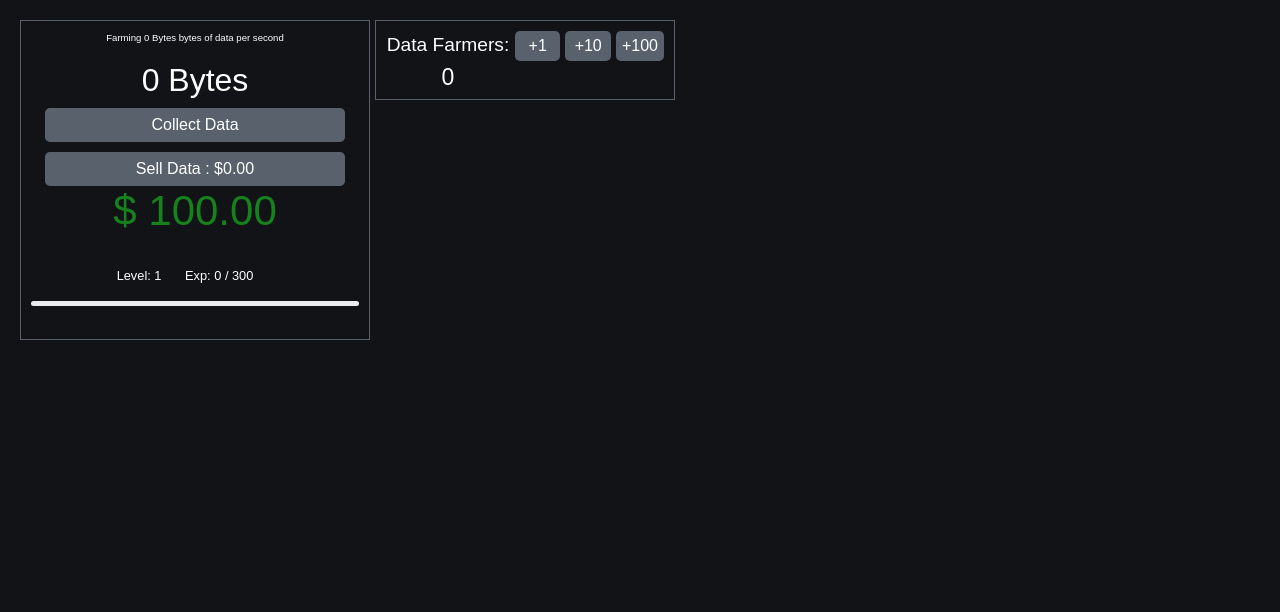
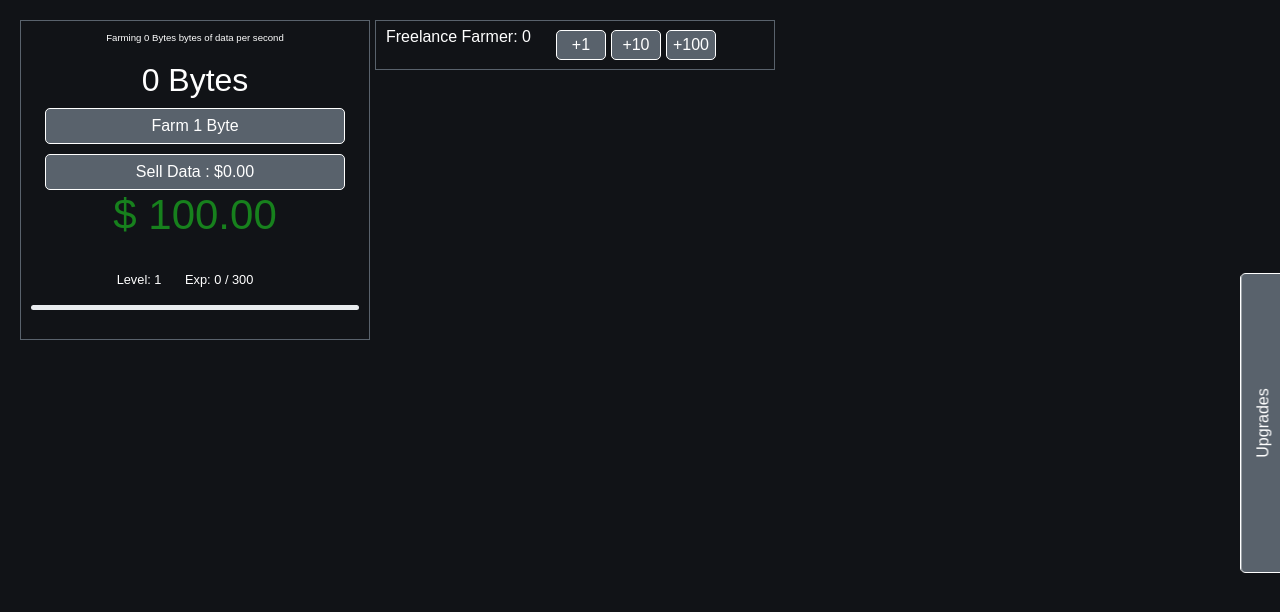
Before and after one commit to Tyger-Git/Data-Farmer, a website: page Data Farmer/wwwroot/game.html in a window 1280 px wide. Drawn offline with nearby package versions, Linux system fonts and the light colour scheme.

Commit message:
Upgrades Panel + DFarmer HTML work

```diff
--- a/Data Farmer/wwwroot/game.html
+++ b/Data Farmer/wwwroot/game.html
@@ -10,7 +10,7 @@
     <div id="counters">
         <p id="farmGenerationText">Farming <span id="autoGenText">0</span> bytes of data per second</p>
         <h2 id="bCounter">0 Bytes</h2>
-        <button id="collect-btn">Collect Data</button>
+        <button id="collect-btn">Farm 1 Byte</button>
         <button id="cashout-btn">Sell Data : <span id="cashOutVal"></span></button>
         <h3><span id="cashCounter">$ 100.00</span></h3>
         <p id="expText">
@@ -18,11 +18,17 @@
             Exp: <span class="exp-span" id="expCounter"></span>
         </p>
         <div id="expBarDiv" class="progress custom-progress">
-            <div id="expBar" class="progress-bar bg-primary progress-bar-striped progress-bar-animated" role="progressbar" style="width: 25%;" aria-valuenow="25" aria-valuemin="0" aria-valuemax="100"></div>
+            <div id="expBar" class="progress-bar bg-primary progress-bar-striped progress-bar-animated" role="progressbar"></div>
         </div>
     </div>
+    <button id="toggleUpgradesPanelBtn">Upgrades</button>
+    <div id="upgradesPanel">
+        <!-- Place your upgrade buttons and text here -->
+    </div>
     <div id="dFarmers">
-        <p id="dataFarmerText">Data Farmers: <span id="dFarmerTotal">0</span></p>
+        <div class="vertical-align">
+            <p id="dataFarmerText">Freelance Farmer: <span id="dFarmerTotal">0</span></p>
+        </div>
         <button id="buyDFarmer1-btn">+1</button>
         <button id="buyDFarmer10-btn">+10</button>
         <button id="buyDFarmer100-btn">+100</button>
--- a/Data Farmer/wwwroot/game.js
+++ b/Data Farmer/wwwroot/game.js
@@ -44,6 +44,19 @@ document.addEventListener('DOMContentLoaded', (event) => {
 
     // Buttons
     /* -------------------------------------------------------------------------------------------------------------------------------- */
+    // Upgrade Panel Button
+    let upgradesPanel = document.getElementById('upgradesPanel');
+    let toggleUpgradesPanelBtn = document.getElementById('toggleUpgradesPanelBtn');
+
+    toggleUpgradesPanelBtn.addEventListener('click', function () {
+        if (upgradesPanel.style.right === "0px") {
+            upgradesPanel.style.right = "-500px";
+            toggleUpgradesPanelBtn.style.right = "0px";
+        } else {
+            upgradesPanel.style.right = "0px";
+            toggleUpgradesPanelBtn.style.right = "500px";
+        }
+    });
     // Collect Button
     document.getElementById('collect-btn').addEventListener('click', function () {
         gameState.clicks++;
--- a/Data Farmer/wwwroot/style.css
+++ b/Data Farmer/wwwroot/style.css
@@ -6,6 +6,34 @@ body {
     margin: 0;
     background-color: #111317;
     font-family: Arial, sans-serif;
+}
+
+#upgradesPanel {
+    position: fixed;
+    border: 1px solid #59626c;
+    right: -500px; /* Start with the panel off-screen */
+    top: 0;
+    width: 500px; /* Set the width of the panel */
+    height: 100%; /* Make the panel fill the screen vertically */
+    background-color: #333;
+    overflow-x: hidden;
+    transition: 0.5s; /* The panel will take 0.5 seconds to slide in or out */
+}
+
+#toggleUpgradesPanelBtn {
+    width: 300px;
+    font-size: 1em;
+    color: #fff;
+    background-color: #59626c;
+    border: 1px solid #fff;
+    border-radius: 5px;
+    cursor: pointer;
+    position: fixed;
+    right: 0;
+    top: 50%;
+    transform: rotate(-90deg) translate(0%, 290%);
+    padding: 10px;
+    transition: 0.5s; /* The button will take 0.5 seconds to slide in or out */
 }
 
 #counters {
@@ -54,7 +82,7 @@ body {
     font-size: 1em;
     color: #fff;
     background-color: #59626c;
-    border: none;
+    border: 1px solid #fff;
     border-radius: 5px;
     cursor: pointer;
     transition: background-color 0.3s;
@@ -75,7 +103,7 @@ body {
     font-size: 1em;
     color: #fff;
     background-color: #59626c;
-    border: none;
+    border: 1px solid #fff;
     border-radius: 5px;
     cursor: pointer;
     transition: background-color 0.3s;
@@ -92,23 +120,23 @@ body {
 #dFarmers {
     display: flex;
     background-color: #111317;
-    text-align: center;
-    align-items: baseline;
+    align-items: center;
     padding: 10px;
     border: 1px solid #59626c;
-    width: 300px;
-    height: 80px;
+    width: 400px;
+    height: 50px;
     margin-left: 5px;
 }
 
 #dataFarmerText {
-    font-size: 1.2em;
+    font-size: 1em;
     color: #fff;
+    margin-right: 20px;
 }
 
-#dFarmerTotal {
-font-size: 1.2em;
-    color: #fff;
+.vertical-align {
+    display: flex;
+    align-items: center;
 }
 
 #buyDFarmer1-btn {
@@ -117,7 +145,7 @@ font-size: 1.2em;
     margin-left: 5px;
     color: #fff;
     background-color: #59626c;
-    border: none;
+    border: 1px solid #fff;
     border-radius: 5px;
     cursor: pointer;
     transition: background-color 0.3s;
@@ -135,7 +163,7 @@ font-size: 1.2em;
     margin-left: 5px;
     color: #fff;
     background-color: #59626c;
-    border: none;
+    border: 1px solid #fff;
     border-radius: 5px;
     cursor: pointer;
     transition: background-color 0.3s;
@@ -153,7 +181,7 @@ font-size: 1.2em;
     margin-left: 5px;
     color: #fff;
     background-color: #59626c;
-    border: none;
+    border: 1px solid #fff;
     border-radius: 5px;
     cursor: pointer;
     transition: background-color 0.3s;
```
